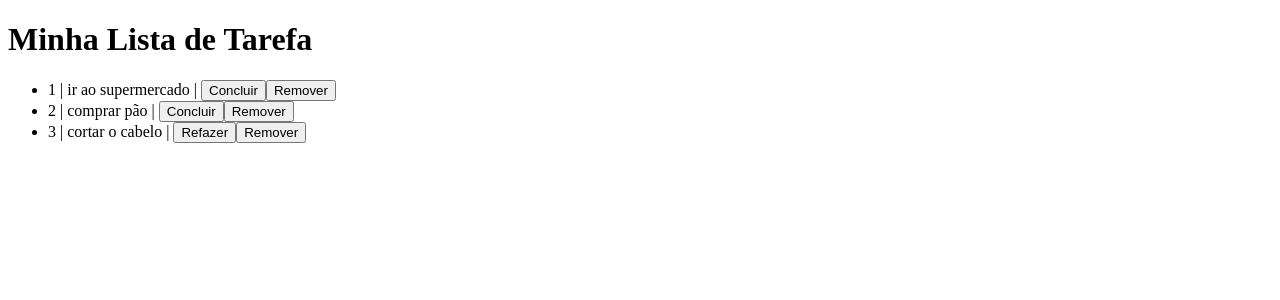
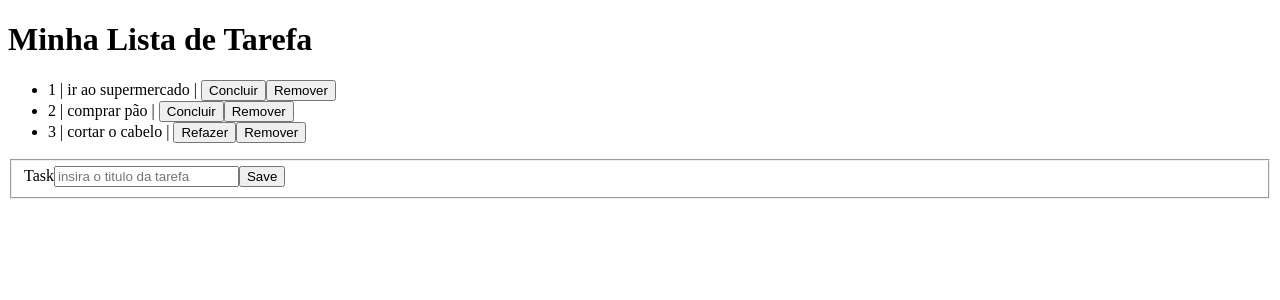
Before and after one commit to Cientista-Avogadro/todo, an Angular app: page / in a window 1280 px wide. Shown: the top 300 px of the page. Built offline with nearby package versions, Linux system fonts and the light colour scheme.

Commit message:
Trabalhando com Formgroups e formControl
Validando os campos

```diff
--- a/src/app/app.component.html
+++ b/src/app/app.component.html
@@ -8,3 +8,16 @@
     <button (click)="remove(todo)">Remover</button>
   </li>
 </ul>
+
+<form [formGroup]="taskForm">
+  <fieldset>
+    <label>Task</label>
+    <input
+      type="text"
+      placeholder="insira o titulo da tarefa"
+      maxlength="60"
+      formControlName="title"
+    />
+    <button>Save</button>
+  </fieldset>
+</form>
--- a/src/app/app.component.ts
+++ b/src/app/app.component.ts
@@ -1,4 +1,10 @@
 import { Component } from '@angular/core';
+import {
+  FormBuilder,
+  FormControl,
+  FormGroup,
+  Validators,
+} from '@angular/forms';
 import { Todo } from 'src/models/todo.model';
 
 @Component({
@@ -9,12 +15,23 @@ import { Todo } from 'src/models/todo.model';
 export class AppComponent {
   public todos: Todo[] = [];
   public title: String = 'Minha Lista de Tarefa';
+  public taskForm!: FormGroup;
 
-  constructor() {
+  constructor(private fb: FormBuilder) {
+    this.taskForm = this.fb.group({
+      title: [
+        '',
+        Validators.compose([
+          Validators.minLength(3),
+          Validators.maxLength(60),
+          Validators.required,
+        ]),
+      ],
+    });
+
     this.todos.push(new Todo(1, 'ir ao supermercado', false));
     this.todos.push(new Todo(2, 'comprar pão', false));
     this.todos.push(new Todo(3, 'cortar o cabelo', true));
-    console.log(this.todos);
   }
 
   remove(todo: Todo) {
```
Also changed, not shown: src/app/app.module.ts (+5 -8 lines).
